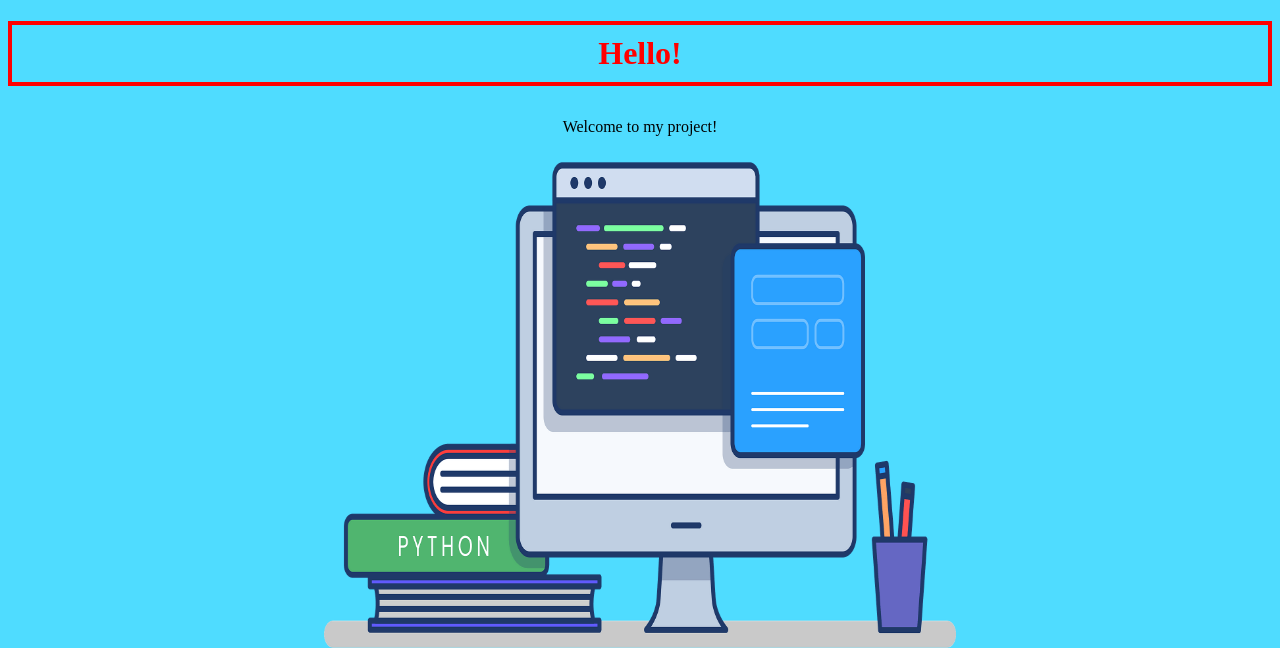
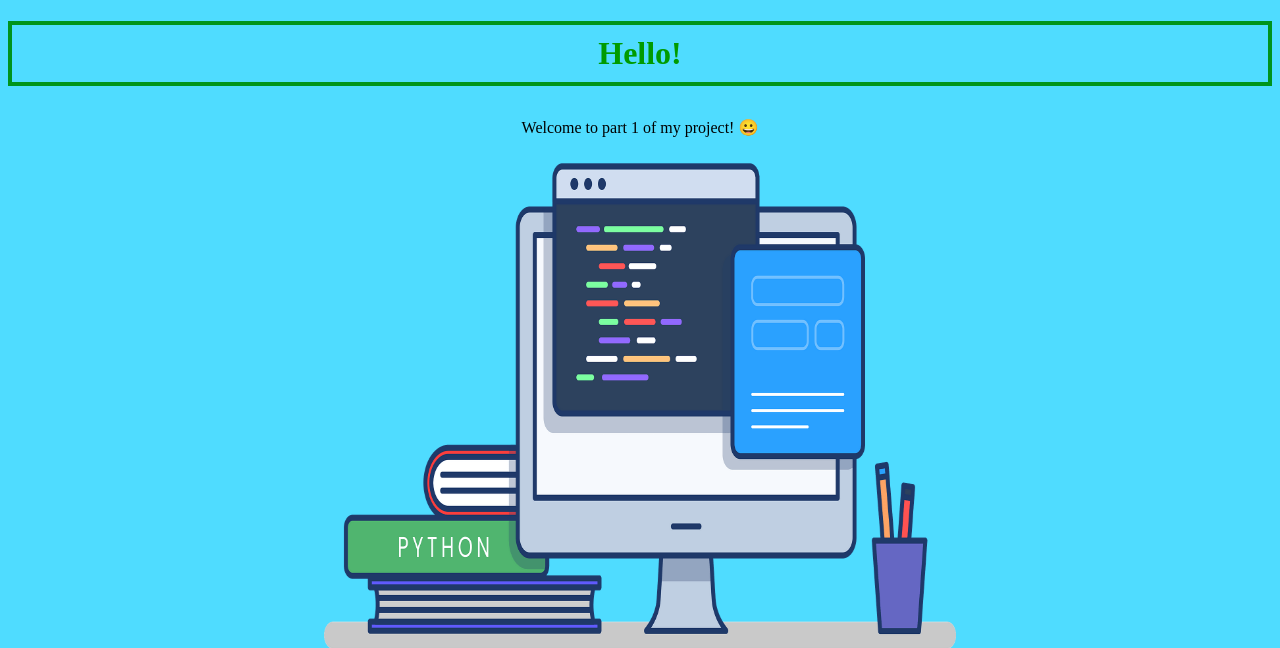
Before and after one commit to jackslisz/CSE-312-Group-Project, a Flask app: page / in a window 1280 px wide. Shown: the top 648 px of the page. Run offline with Flask 3, Linux system fonts and the light colour scheme.

Commit message:
"Working" cookie

```diff
--- a/app.py
+++ b/app.py
@@ -1,5 +1,5 @@
-#Importing Flask framework and render_template module
-from flask import Flask, render_template
+#Importing Flask framework and render_template, make_response, and request modules
+from flask import Flask, render_template, make_response, request
 
 #Creating Flask app instance and storing it in app
 #__name__ holds the name of current Python module
@@ -10,9 +10,28 @@ app = Flask(__name__)
 @app.route("/home")
 def home_page():
     #Calling render_template to look for and open the file index.html
-    return render_template('index.html')
+    #Calling make_response to make a flask response to edit headers and MIME types
+    response = make_response(render_template('index.html'))
+    #Setting the nosniff header
+    response.headers['X-Content-Type-Options'] = 'nosniff'
+    #Setting the correct MIME type for HTML
+    response.headers['Content-Type'] = 'text/html; charset=utf-8'
+    #Returning the finished response
+    return response
+
+#Decorator to turn Python function visit_counter_cookie into Flask view function
+@app.route("/visit-counter")
+def visit_counter_cookie():
+    #Assigning the value held in the visit_counter cookie to visit_count (0 by default)
+    visit_count = request.cookies.get('visit_counter', 0)
+    #Calling make_response to make a flask response to use set_cookie
+    response = make_response(f"Visit count: {int(visit_count) + 1}")
+    #Calling set_cookie to set a new visit_counter cookie with an updated value
+    response.set_cookie('visit_counter', str(int(visit_count) + 1), max_age=3600)
+    #Returning the finished response
+    return response
 
 #Checking if __name__ is the name of top-level environment of program
 if __name__ == "__main__":
     #If so, calling run (on app) on the local host and port 8080
-    app.run(host='0.0.0.0', port='8080')
+    app.run(debug=True, host='0.0.0.0', port='8080')
--- a/static/css/style.css
+++ b/static/css/style.css
@@ -6,10 +6,10 @@ body {
 
 /*Editing h1 element*/
 h1 {
-    /*Adding a red border around any h1 element 4 pixels wide*/
-    border: 4px hsl(0, 100%, 50%) solid;
-    /*Setting the text color to red in any h1 element*/
-    color: rgb(255, 0, 0);
+    /*Adding a green border around any h1 element 4 pixels wide*/
+    border: 4px hsl(131, 100%, 29%) solid;
+    /*Setting the text color to green in any h1 element*/
+    color: rgb(0, 155, 0);
     /*Center-aligning any h1 element*/
     text-align: center;
     /*Adding 10 pixels of padding to any h1 element*/
--- /dev/null
+++ b/static/js/script.js
@@ -0,0 +1,2 @@
+//Changing any element of id use_js to the string below
+document.getElementById('use_js').innerHTML = "Welcome to part 1 of my project! 😀";
--- a/templates/index.html
+++ b/templates/index.html
@@ -16,9 +16,11 @@
 <body>
     <!--Displaying some text-->
     <h1>Hello!</h1>
-    <p>Welcome to my project!</p>
+    <!--Displaying what is in the script.js file-->
+    <p id="use_js">This text will be replaced with JavaScript!</p>
+    <script type="text/javascript" src="{{ url_for('static', filename='js/script.js')}}"></script>
     <!--Displaying the picture clip_art.png-->
-    <image src="{{ url_for('static', filename='img/clip_art.png')}}", width="960", height="486", class="center">
+    <image type="image/png" src="{{ url_for('static', filename='img/clip_art.png')}}", width="960", height="486", class="center">
 </body>
 
 <!--End of HTML file-->
```
